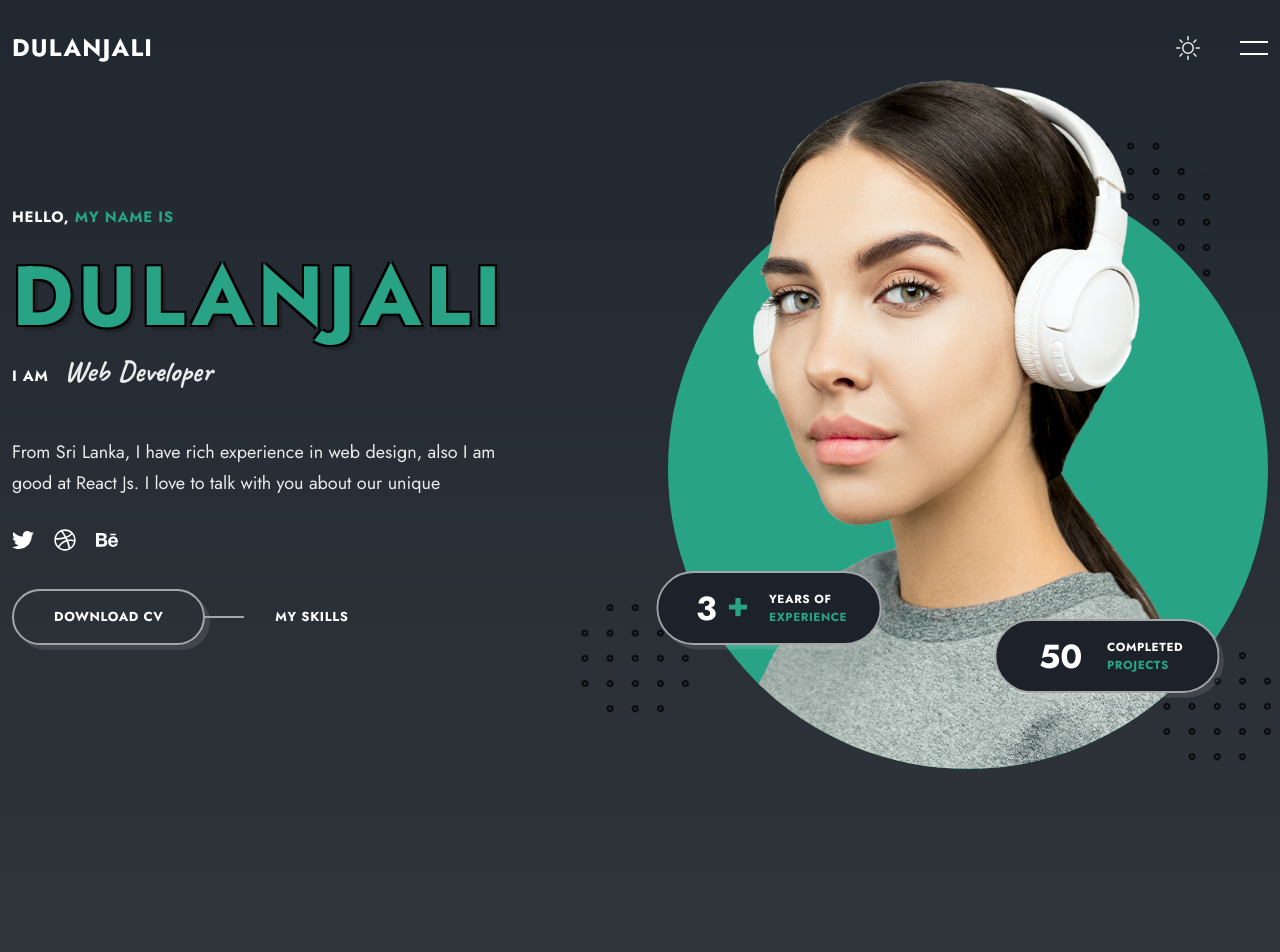
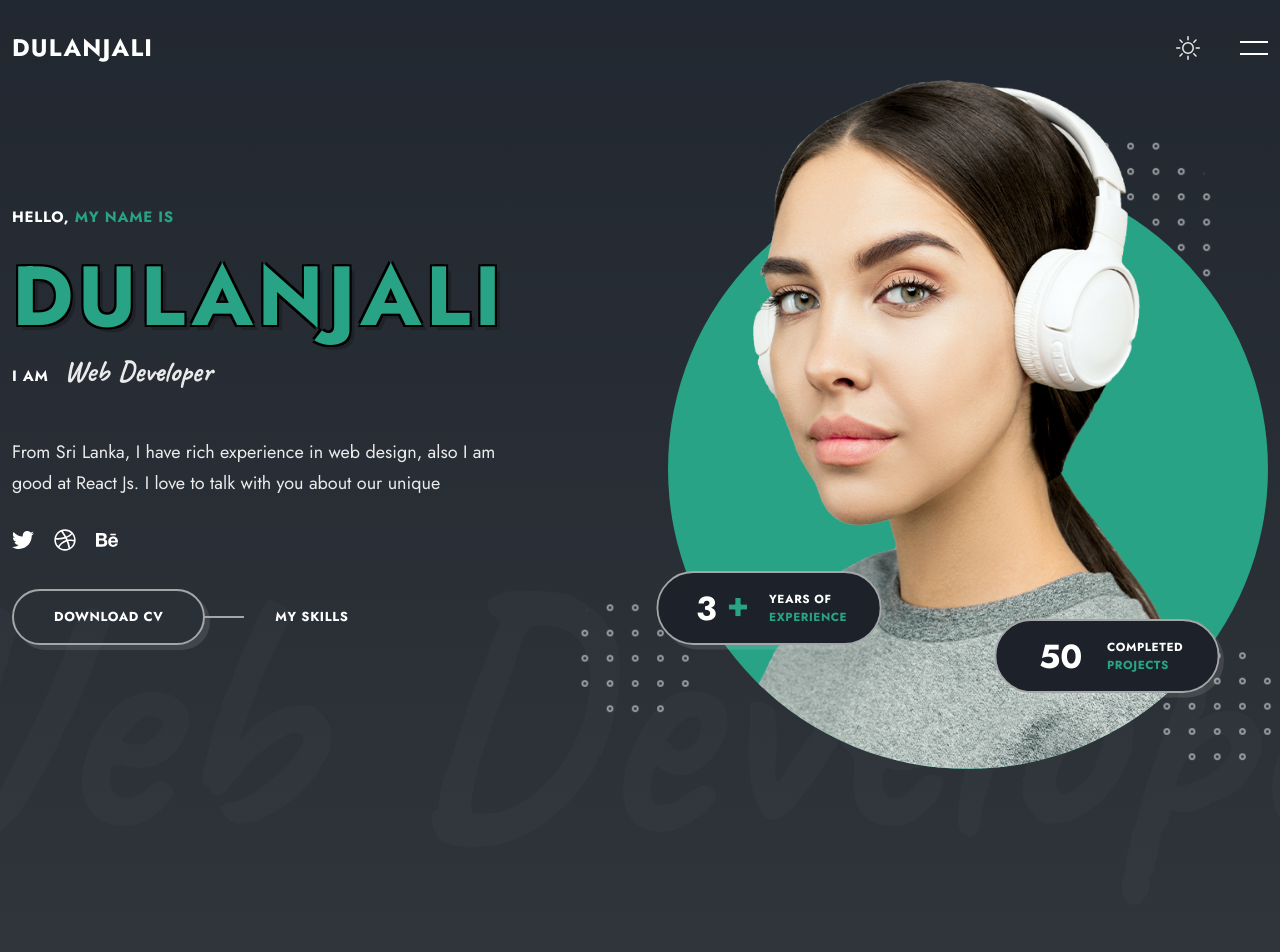
Before and after one commit to DulanjaliSenarathna/react-js-portfolio-web, a React (Vite) app: page /#home in a window 1280 px wide. Shown: the top 952 px of the page. Built offline with nearby package versions, Linux system fonts and the light colour scheme.

Commit message:
Complete project with background text

```diff
--- a/src/App.css
+++ b/src/App.css
@@ -73,7 +73,14 @@
   background-color: var(--primary-color);
  }
 
+ .light-theme .shape{
+  filter: invert(0);
+  opacity: 1;
+}
 
+.light-theme .bg__title{
+  color: rgba(0, 0, 0,0.02);
+}
 /*RESET*/
 
 html {
@@ -203,6 +210,8 @@ img{
 
 .shape{
   position: absolute;
+  filter: invert(1);
+  opacity: 0.6;
 
 }
 
@@ -240,6 +249,7 @@ img{
   overflow: hidden;
   text-align: left;
   position: relative;
+  z-index: 10;
 }
 
 .card-one{
@@ -330,3 +340,19 @@ img{
 .deco__right .shape{
   right: -170px;
 }
+
+.section__bg-wrapper{
+  position: absolute;
+  bottom: 148px;
+  left: 50%;
+  transform: translateX(-50%);
+}
+
+.bg__title {
+  font-size: clamp(15.625rem, 13.5417rem + 9.5238vw, 21.875rem);
+  font-family: var(--second-font);
+  font-weight: 700;
+  white-space: nowrap;
+  line-height: 1px;
+  color: rgba(255,255,255,0.02);
+}
--- a/src/components/blog/Blog.jsx
+++ b/src/components/blog/Blog.jsx
@@ -64,6 +64,10 @@ const Blog = () => {
         <div className="section__deco deco__right">
             <img src={shapeOne} alt="" className="shape" />
         </div>
+
+        <div className="section__bg-wrapper">
+            <span className="bg__title">Blog</span>
+        </div>
     </section>
   )
 }
--- a/src/components/contact/Contact.jsx
+++ b/src/components/contact/Contact.jsx
@@ -108,6 +108,10 @@ const Contact = () => {
         <div className="section__deco deco__left">
             <img src={shapeOne} alt="" className="shape" />
         </div>
+
+        <div className="section__bg-wrapper">
+            <span className="bg__title">Contact Me</span>
+        </div>
     </section>
   )
 }
--- a/src/components/contact/contact.css
+++ b/src/components/contact/contact.css
@@ -4,6 +4,8 @@
 
 .contact__container{
     grid-template-columns: 5fr 7fr;
+    position: relative;
+    z-index: 10;
 }
 
 .contact__card{
--- a/src/components/home/Home.jsx
+++ b/src/components/home/Home.jsx
@@ -61,6 +61,10 @@ const Home = () => {
             <img src={shapeOne} alt="" className="shape" />
         </div>
         </div>
+
+        <div className="section__bg-wrapper">
+            <span className="bg__title">Web Developer</span>
+        </div>
     </section>
   )
 }
--- a/src/components/home/home.css
+++ b/src/components/home/home.css
@@ -2,6 +2,13 @@
     background-image: var(--first-gradient);
 
     padding-bottom: 180px;
+}
+
+
+.home,
+.home__wrapper,
+.home__container{
+    position: relative;
 }
 
 .home__wrapper{
@@ -11,9 +18,8 @@
 }
 
 .home__container{
-
+   z-index: 10;
     width: 100%;
-    position: relative;
 }
 
 .home__subtitle,
--- a/src/components/portfolio/Portfolio.jsx
+++ b/src/components/portfolio/Portfolio.jsx
@@ -38,6 +38,10 @@ const Portfolio = () => {
         <div className="section__deco deco__right">
             <img src={shapeOne} alt="" className="shape" />
         </div>
+
+        <div className="section__bg-wrapper">
+            <span className="bg__title">Portfolio</span>
+        </div>
     </section>
   )
 }
--- a/src/components/pricing/Pricing.jsx
+++ b/src/components/pricing/Pricing.jsx
@@ -116,6 +116,9 @@ const Pricing = () => {
         <div className="section__deco deco__left">
             <img src={shapeOne} alt="" className="shape" />
         </div>
+        <div className="section__bg-wrapper">
+            <span className="bg__title">Pricing</span>
+        </div>
     </section>
   )
 }
--- a/src/components/resume/Resume.jsx
+++ b/src/components/resume/Resume.jsx
@@ -41,6 +41,8 @@ const Resume = () => {
         <div className="section__deco deco__left">
             <img src={shapeOne} alt="" className="shape" />
         </div>
+
+
     </section>
   )
 }
--- a/src/components/services/Services.jsx
+++ b/src/components/services/Services.jsx
@@ -59,6 +59,10 @@ const Services = () => {
         <div className="section__deco deco__right">
             <img src={shapeOne} alt="" className="shape" />
         </div>
+
+        <div className="section__bg-wrapper">
+            <span className="bg__title">Services</span>
+        </div>
     </section>
   )
 }
--- a/src/components/skills/Skills.jsx
+++ b/src/components/skills/Skills.jsx
@@ -35,6 +35,10 @@ const Skills = () => {
         <div className="section__deco deco__left">
             <img src={shapeOne} alt="" className="shape" />
         </div>
+
+        <div className="section__bg-wrapper">
+            <span className="bg__title">Skills</span>
+        </div>
     </section>
   );
 }
--- a/src/components/testimonials/Testimonials.jsx
+++ b/src/components/testimonials/Testimonials.jsx
@@ -64,6 +64,10 @@ const Testimonials = () => {
         <div className="section__deco deco__right">
             <img src={shapeOne} alt="" className="shape" />
         </div>
+
+        <div className="section__bg-wrapper">
+            <span className="bg__title">Reviews</span>
+        </div>
     </section>
   )
 }
```
